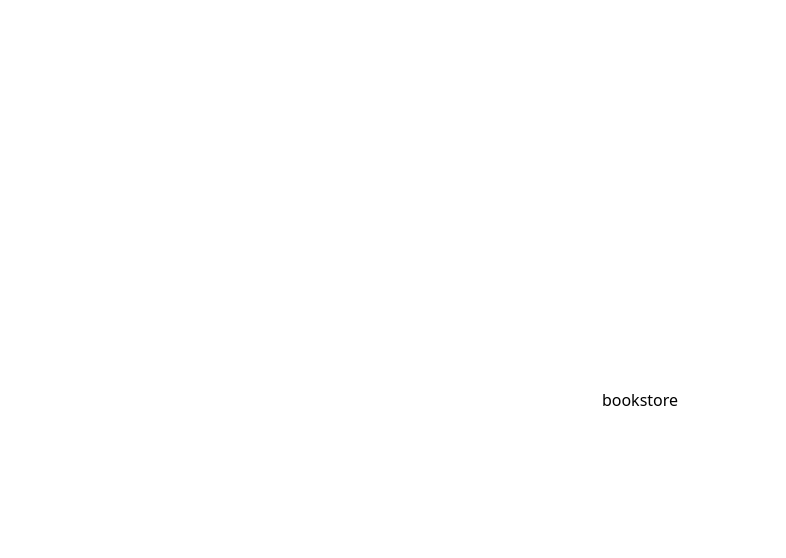
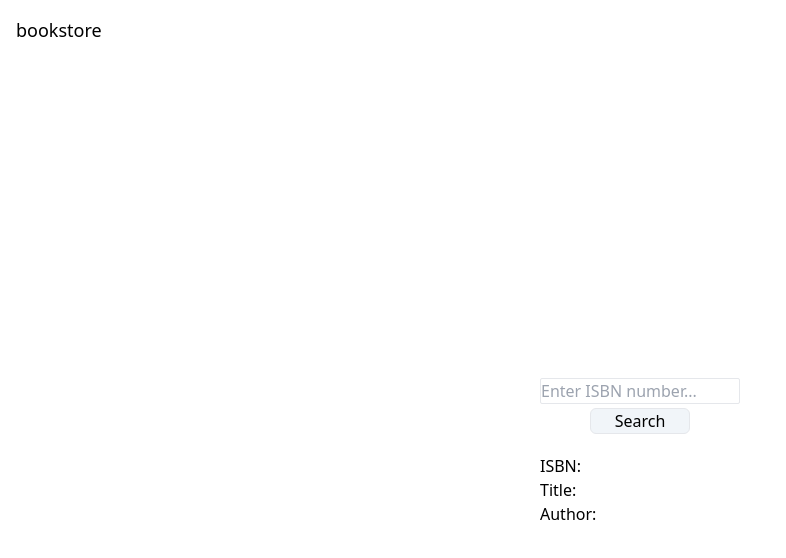
Before and after one commit to dylants/bookstore, a Next.js app: page / in a window 1280 px wide. Shown: the top 558 px of the page, without its empty margins (0-786 px from the left). Built offline with nearby package versions, Linux system fonts and the light colour scheme.

Commit message:
simple form for book search
- add react-hook-form
- add a BookQuery component which displays a form to search for a book via ISBN
- Add a hook to perform the search. For now it does nothing.

```diff
--- a/src/app/page.tsx
+++ b/src/app/page.tsx
@@ -1,7 +1,84 @@
+"use client";
+
+import { useState } from "react";
+import { useForm, SubmitHandler } from "react-hook-form";
+
+interface Book {
+  ISBN: string;
+  title: string;
+  author: string;
+}
+
+interface IsbnSearchInput {
+  ISBN: string;
+}
+
+function useIsbnSearch() {
+  const search = ({ ISBN }: IsbnSearchInput): Book | null => {
+    return {
+      ISBN,
+      title: "My book",
+      author: "Someone Somewhere",
+    };
+  };
+
+  return search;
+}
+
+interface BookQueryFormInput extends IsbnSearchInput {}
+
+function BookQuery() {
+  const search = useIsbnSearch();
+  const [book, setBook] = useState<Book | null>();
+
+  const {
+    register,
+    handleSubmit,
+    formState: { errors },
+    reset,
+  } = useForm<BookQueryFormInput>();
+  const onSubmit: SubmitHandler<BookQueryFormInput> = (data) => {
+    const book = search(data);
+    setBook(book);
+    reset();
+  };
+
+  return (
+    <div className="flex flex-col gap-5">
+      <form
+        className="flex flex-col gap-1 items-center"
+        onSubmit={handleSubmit(onSubmit)}
+      >
+        <input
+          className="border rounded-sm w-[200px]"
+          placeholder="Enter ISBN number..."
+          type="text"
+          {...register("ISBN", { required: true })}
+        />
+        {errors.ISBN && <span>This field is required</span>}
+
+        <input
+          className="border rounded-md bg-slate-100 w-[100px]"
+          type="submit"
+          value="Search"
+        />
+      </form>
+      <div>
+        <div>ISBN: {book?.ISBN}</div>
+        <div>Title: {book?.title}</div>
+        <div>Author: {book?.author}</div>
+      </div>
+    </div>
+  );
+}
+
 export default function Home() {
   return (
-    <main className="flex min-h-screen justify-center items-center">
-      <div>bookstore</div>
+    <main className="min-h-screen p-2">
+      <h1 className="text-lg m-2">bookstore</h1>
+      <div className="flex min-h-screen justify-center items-center">
+        <BookQuery />
+      </div>
     </main>
   );
 }
```
Also changed, not shown: package.json (+5 -4 lines), 1 other file (tests, documents, lock files or other folders).
